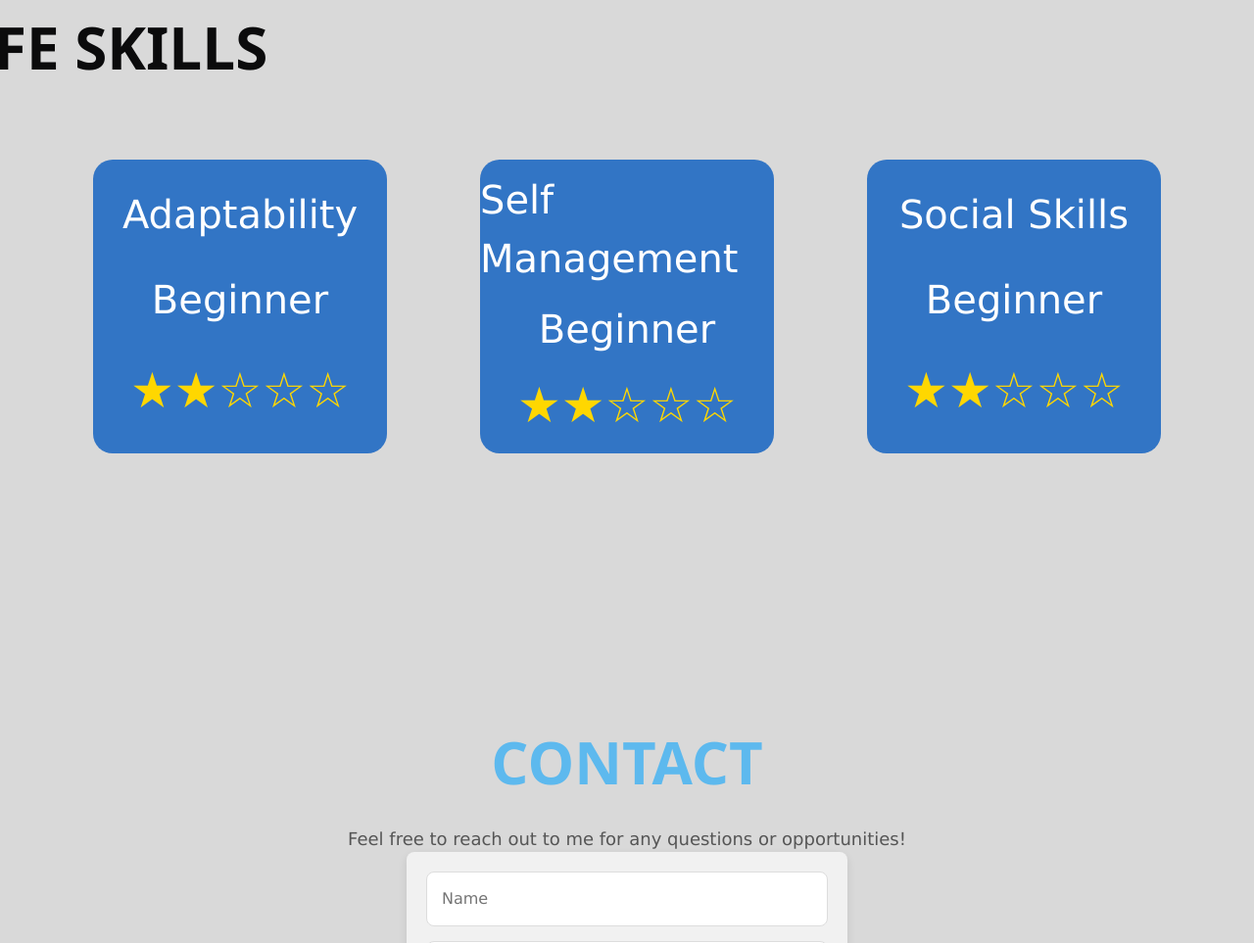
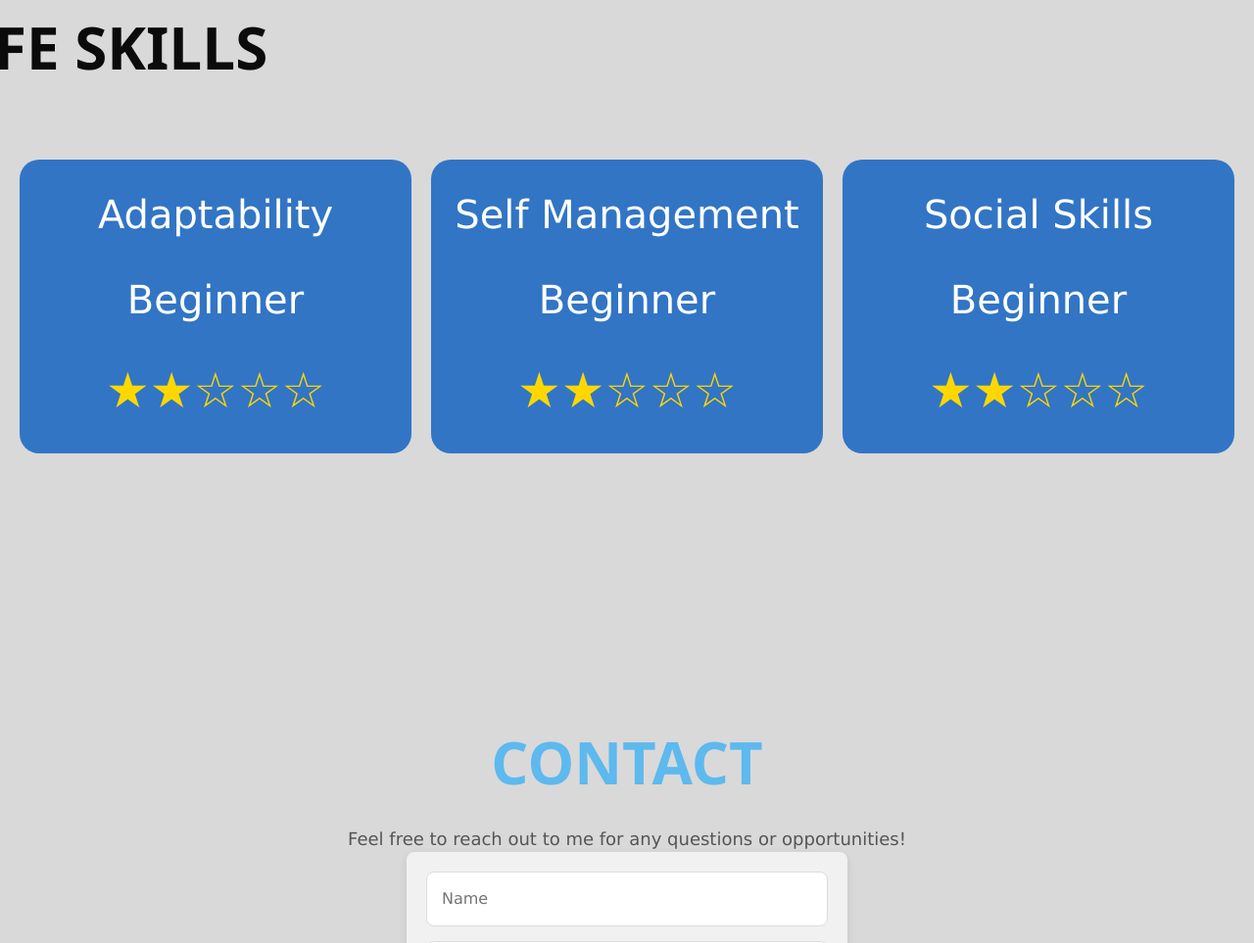
Before and after one commit to pugazhenthi-sinivasan/pugazhenthi.portfolio.git.io, a plain HTML site: page index.html in a window 1280 px wide. Shown: the part 3327-4290 px from the top of the page at 98% size. Drawn offline with nearby package versions, Linux system fonts and the light colour scheme.

Commit message:
elsskills1

```diff
--- a/css/style.css
+++ b/css/style.css
@@ -383,6 +383,17 @@ body h2:hover {
    align-items: center;
 }
 
+.ELSskills1{
+   height: 300px;
+   width:400px;
+   background-color:#3275c5;
+   border-radius: 20px;
+   display: flex;
+   flex-direction: column;
+   justify-content: space-evenly;
+   align-items: center;
+}
+
 /* ------contact--------- */
 /* Contact Section */
 .contact {
--- a/index.html
+++ b/index.html
@@ -136,68 +136,6 @@
                     </div>
               </div>
         </div>
-
-
-        <!-- <div class="skills-header">
-            <h1>Skills</h1>
-            <p>Here are some of my skills on which I have learnt.</p>
-        </div>
-        <div class="skills-container">
-
-            <div class="skills-section-1" data-aos="fade-left">
-                <div>
-                    <h2 class="s1-h2">Frontend</h2>
-                </div>
-                <div class="skills">
-
-                    <div class="skill">
-                        <img src="./assets/images/html5.png">
-                        <h4>HTML 80%</h4>
-                    </div>
-
-                    <div class="skill">
-                        <img src="./assets/images/skills-css -img.png">
-                        <h4>CSS 70%</h4>
-                    </div>
-
-                    <div class="skill">
-                        <img src="./assets/images/javascript.png">
-                        <h4>Javascript 30%</h4>
-                    </div>
-
-                    <div class="skill">
-                        <img src="./assets/images/sql.png">
-                        <h4>Sql 10%</h4>
-                    </div>
-
-                </div>
-            </div>
-
-
-            <div class="skills-section-2" data-aos="fade-right">
-                <div>
-                    <h2 class="s2-h2">Others</h2>
-                </div>
-                <div class="skills">
-
-                    <div class="skill">
-                        <img src="./assets/images/git.png">
-                        <h4>Github 30%</h4>
-                    </div>
-
-                    <div class="skill">
-                        <img src="./assets/images/selenium.png">
-                        <h4>Selenium 40%</h4>
-                    </div>
-
-                    <div class="skill">
-                        <img src="./assets/images/python.png">
-                        <h4>Python 20%</h4>
-                    </div>
-                </div>
-            </div>
-        </div> -->
-
     </section>
 
 
@@ -243,17 +181,17 @@
             right: 535px;">LIFE SKILLS</h2>
         </div>
         <div class="ContainerCardComp"data-aos="fade-down-left">
-            <div class="ELSskills">
+            <div class="ELSskills1">
                 <div class="TitreCardComp">Adaptability</div> <!-- & Continous Learning -->
                 <div class="TitreCardComp">Beginner</div>
                 <div class="RankCardComp">★★☆☆☆</div>
             </div>
-            <div class="ELSskills">
+            <div class="ELSskills1">
                 <div class="TitreCardComp">Self Management</div><!-- & Self Awareness -->
                 <div class="TitreCardComp">Beginner</div>
                 <div class="RankCardComp">★★☆☆☆</div>
             </div>
-            <div class="ELSskills">
+            <div class="ELSskills1">
                 <div class="TitreCardComp"> Social Skills</div>
                 <div class="TitreCardComp">Beginner</div>
                 <div class="RankCardComp">★★☆☆☆</div>
```
